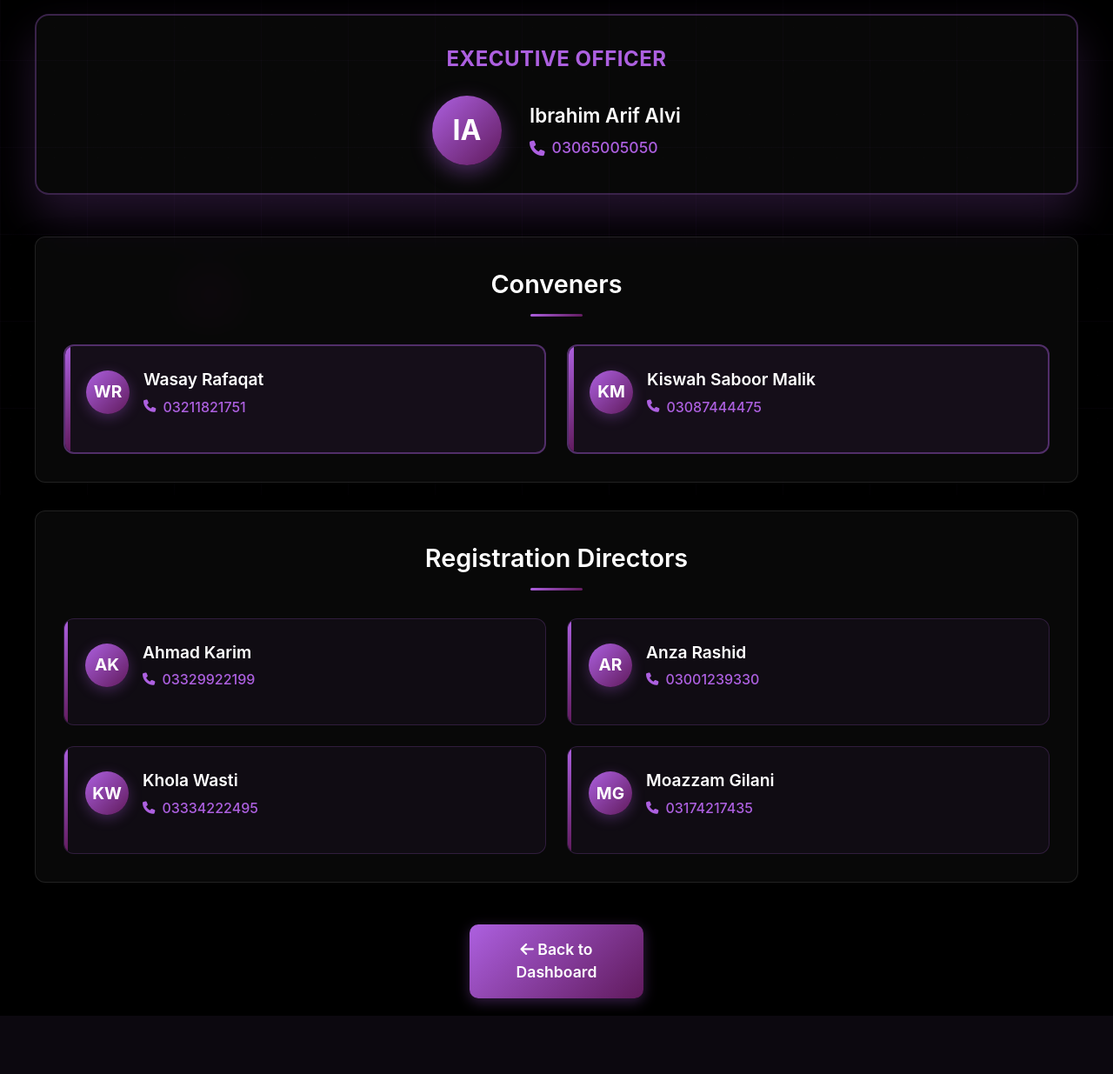
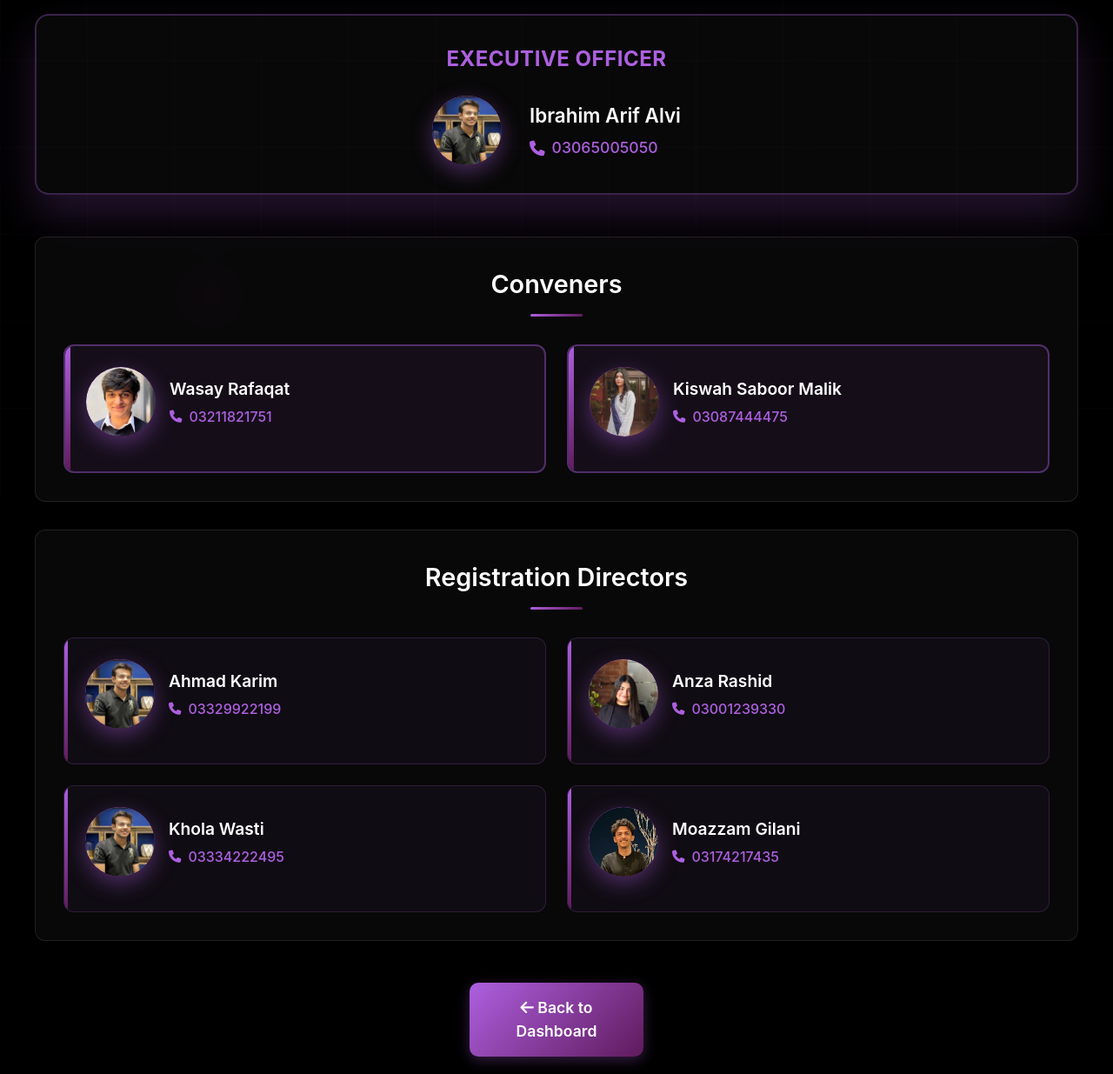
Before and after one commit to HafsahNasir/psifi_portal, a Django app: page /contact/ in a window 1280 px wide. Shown: the part 231-1466 px from the top of the page at 87% size. Before the commit the page ends 1399 px from the top, so only its background shows below. Run offline with Django 5.2, Linux system fonts and the light colour scheme.

Commit message:
Describe your changes here

```diff
--- a/requirements.txt
+++ b/requirements.txt
@@ -1,4 +1,4 @@
 asgiref==3.8.1
-Django==5.2.3
+Django==4.2.13
 sqlparse==0.5.3
 whitenoise==6.9.0
--- a/users/templates/ca_signup.html
+++ b/users/templates/ca_signup.html
@@ -798,7 +798,7 @@
                             </div>
                             <div class="benefit-content">
                                 <h3>Special Perks</h3>
-                                <p>Free event access, exclusive merchandise, and priority registration</p>
+                                <p>Free event access, and priority registration</p>
                             </div>
                         </div>
 
--- a/users/templates/contact.html
+++ b/users/templates/contact.html
@@ -1,3 +1,5 @@
+{% load static %}
+
 <!DOCTYPE html>
 <html lang="en">
 <head>
@@ -483,6 +485,20 @@
             background: rgba(173, 96, 224, 0.3);
             color: white;
         }
+        .executive-avatar, .contact-avatar {
+        position: relative;
+        overflow: hidden;
+        padding: 0; /* Remove extra padding if present */
+        }
+
+    .executive-avatar img, .contact-avatar img {
+        width: 100%;
+        height: 100%;
+        object-fit: cover;
+        border-radius: 50%;
+        display: block;
+        }
+
     </style>
 </head>
 <body>
@@ -504,7 +520,10 @@
             <div class="executive-card">
                 <div class="executive-title">Executive Officer</div>
                 <div class="executive-info">
-                    <div class="executive-avatar">IA</div>
+                    <div class="executive-avatar">
+                        <img src="{% static 'images/ibrahim.jpg' %}" alt="Ibrahim">
+                    </div>
+
                     <div class="executive-details">
                         <h3>Ibrahim Arif Alvi</h3>
                         <div class="executive-phone">
@@ -522,7 +541,9 @@
             <div class="contact-grid">
                 <div class="contact-item featured">
                     <div class="contact-header">
-                        <div class="contact-avatar">WR</div>
+                        <div class="executive-avatar">
+                            <img src="{% static 'images/wasay.jpg' %}" alt="Wasay Rafaqat">
+                        </div>
                         <div class="contact-info">
                             <h3>Wasay Rafaqat</h3>
                             <div class="contact-phone">
@@ -534,7 +555,9 @@
                 </div>
                 <div class="contact-item featured">
                     <div class="contact-header">
-                        <div class="contact-avatar">KM</div>
+                        <div class="executive-avatar">
+                            <img src="{% static 'images/kiswah.jpg' %}" alt="Kiswah Saboor Malik">
+                        </div>
                         <div class="contact-info">
                             <h3>Kiswah Saboor Malik</h3>
                             <div class="contact-phone">
@@ -553,7 +576,9 @@
             <div class="contact-grid">
                 <div class="contact-item">
                     <div class="contact-header">
-                        <div class="contact-avatar">AK</div>
+                        <div class="executive-avatar">
+                            <img src="static/images/ibrahim.jpg" alt="Ahmad Karim">
+                        </div>
                         <div class="contact-info">
                             <h3>Ahmad Karim</h3>
                             <div class="contact-phone">
@@ -565,7 +590,9 @@
                 </div>
                 <div class="contact-item">
                     <div class="contact-header">
-                        <div class="contact-avatar">AR</div>
+                        <div class="executive-avatar">
+                            <img src="{% static 'images/anza.jpg' %}" alt="Anza Rashid">
+                        </div>
                         <div class="contact-info">
                             <h3>Anza Rashid</h3>
                             <div class="contact-phone">
@@ -577,7 +604,9 @@
                 </div>
                 <div class="contact-item">
                     <div class="contact-header">
-                        <div class="contact-avatar">KW</div>
+                        <div class="executive-avatar">
+                            <img src="/images/ibrahim.jpg" alt="Khola Wasti">
+                        </div>
                         <div class="contact-info">
                             <h3>Khola Wasti</h3>
                             <div class="contact-phone">
@@ -589,7 +618,9 @@
                 </div>
                 <div class="contact-item">
                     <div class="contact-header">
-                        <div class="contact-avatar">MG</div>
+                        <div class="executive-avatar">
+                            <img src="{% static 'images/moazzam.jpg' %}" alt="Moazzam Gilani">
+                        </div>
                         <div class="contact-info">
                             <h3>Moazzam Gilani</h3>
                             <div class="contact-phone">
```
Also changed, not shown: lss_portal/settings.py (+6 -10 lines), users/templates/dashboard.html (+37 -4 lines), db.sqlite3, static/images/anza.jpg (added), static/images/ibrahim.jpg (added), static/images/kiswah.jpg (added), static/images/moazzam.jpg (added), static/images/wasay.jpg (added), 3 other files.
